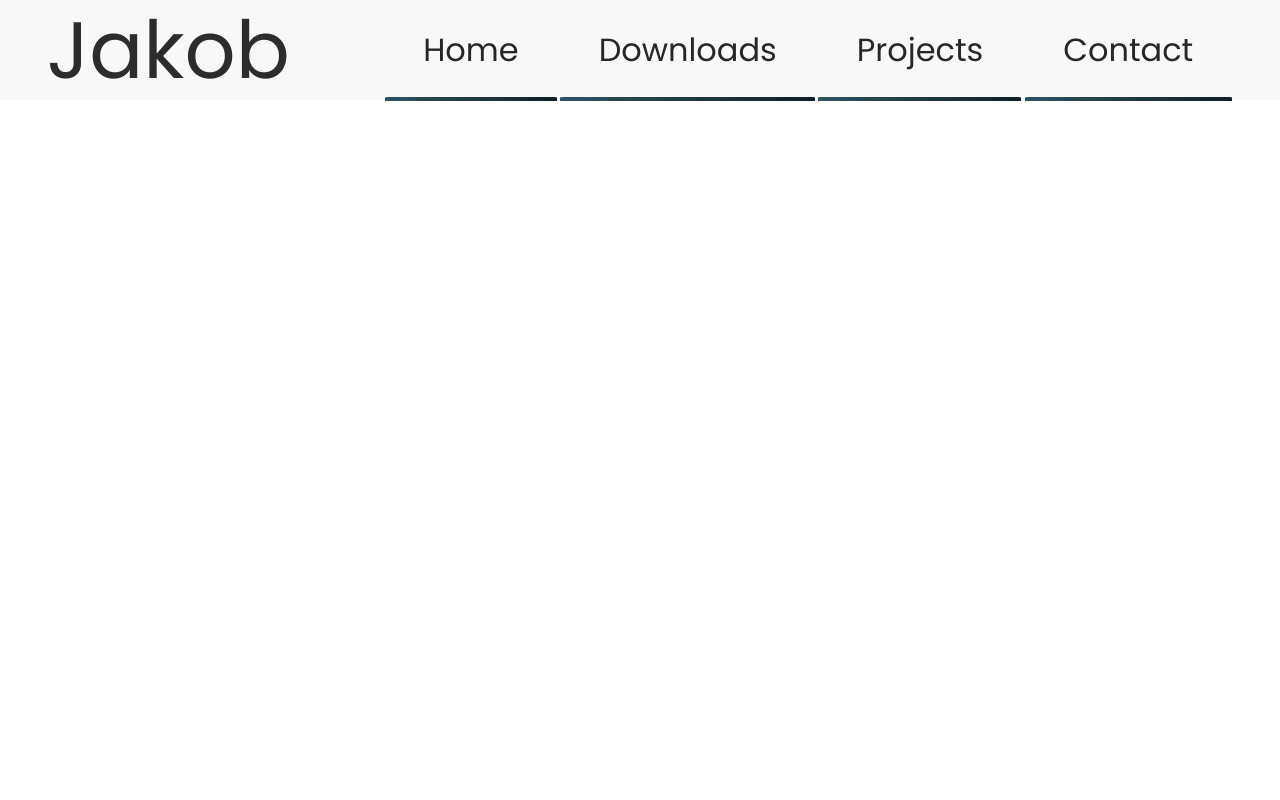
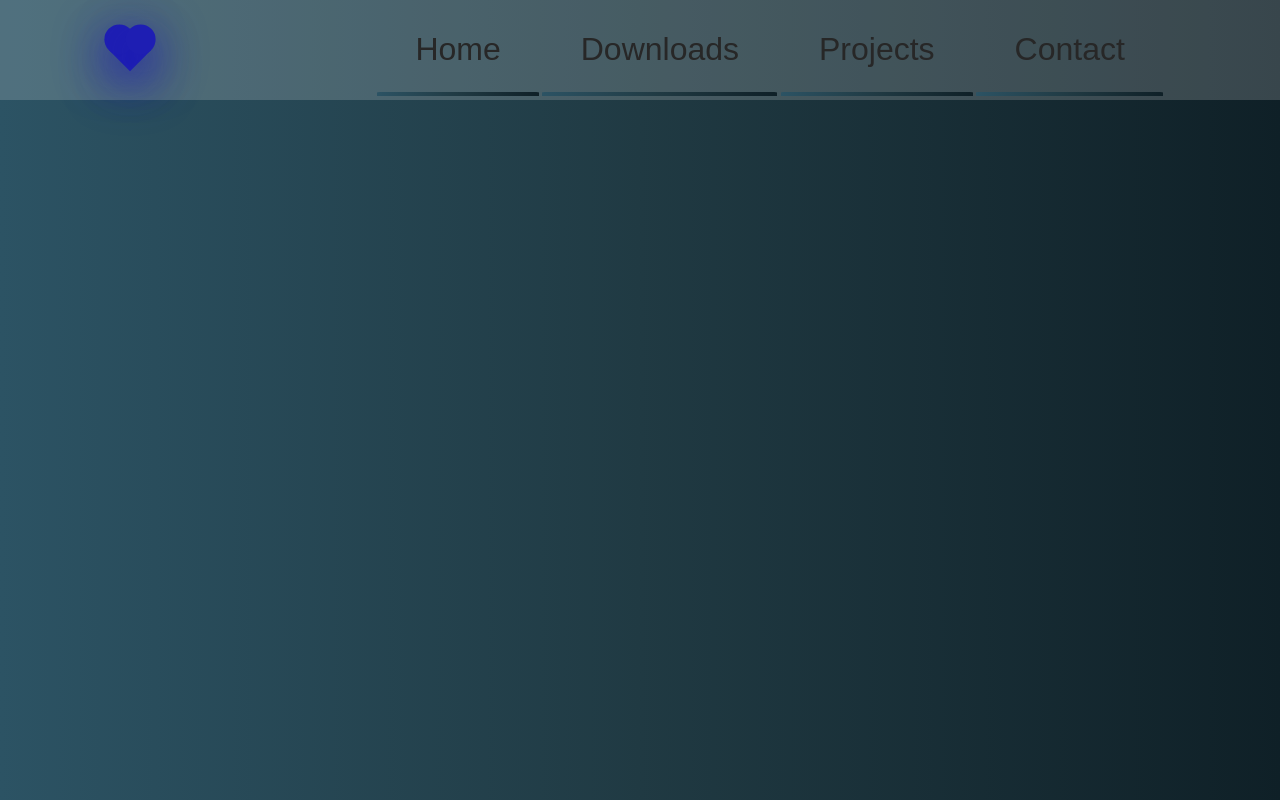
Before and after one commit to Limbiskit/portfolio, a plain HTML site: page index.html in a window 1280 px wide. Drawn offline with Linux system fonts and the light colour scheme.

Commit message:
Heart added to Navbar

```diff
--- a/index.html
+++ b/index.html
@@ -10,7 +10,7 @@
 </head>
 <body>
     <header>
-        <p class="Logo">Jakob</p>
+        <div class="heart"></div>
         <input type="checkbox" name="" class="btn">
         <div class="nav">
             <ol>
--- a/style.css
+++ b/style.css
@@ -1,3 +1,7 @@
+body{
+    background: linear-gradient(to right, #2C5364, #203A43, #0F2027);
+}
+/* Nav Bar */
 @import url("https://fonts.googleapis.com/css2?family=Poppins&display=swap");
 
 *{
@@ -9,14 +13,10 @@
 header{
     width: 100%;
     height: 100px;
-    background:#F8F8F8;
+    background:#f8f8f82d;
     display: flex;
     justify-content: space-around;
     align-items: center;
-}
-.Logo{
-    color: rgb(44, 44, 44);
-    font-size: 5em;
 }
 .nav{
     display: flex;
@@ -105,3 +105,36 @@ header{
         text-align: center;
     }
 }
+
+/* Heart */
+
+.heart {
+    height: 30px;
+    width: 30px;
+    background: #1e1eb3;
+    transform: rotate(-45deg);
+    box-shadow: -10px 10px 50px #1e1eb3;
+    position: relative;
+}
+
+.heart::before {
+    content: '';
+    position: absolute;
+    height: 30px;
+    width: 30px;
+    background: #1e1eb3;
+    bottom: 15px;
+    border-radius: 50%;
+    box-shadow: -10px 10px 50px #1e1eb3;
+}
+
+.heart::after {
+    content: '';
+    position: absolute;
+    height: 30px;
+    width: 30px;
+    background: #1e1eb3;
+    left: 15px;
+    border-radius: 50%;
+    box-shadow: -10px 10px 50px #1e1eb3;
+}
```
